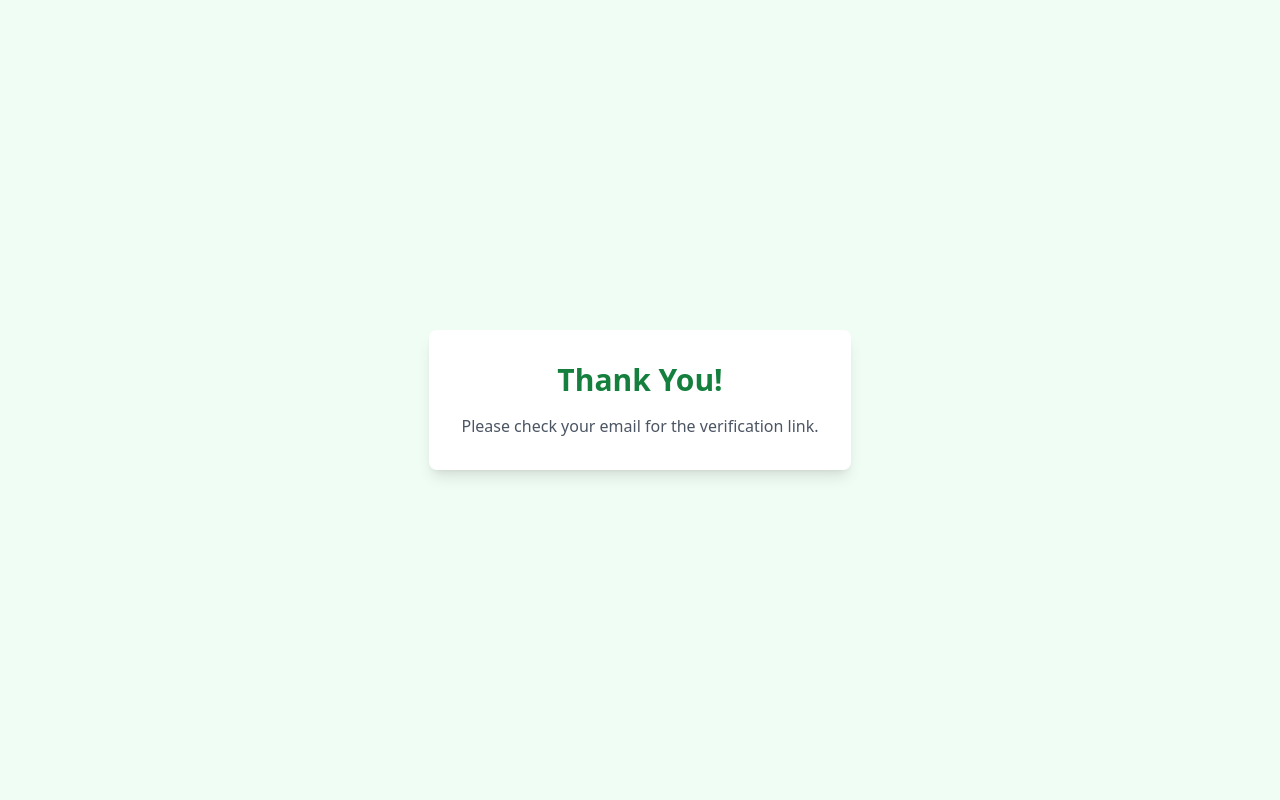
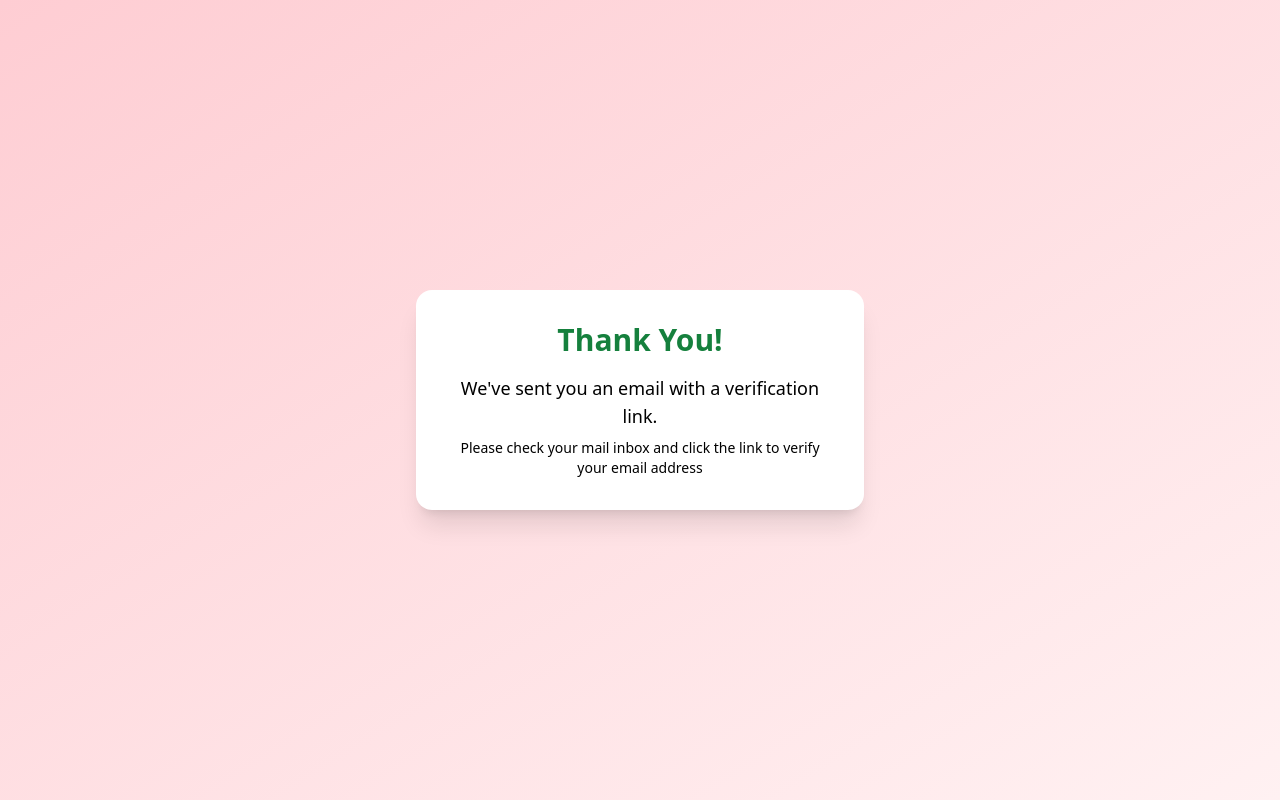
Before and after one commit to archanamd12/VerifyMe, a plain HTML site: page thank.html in a window 1280 px wide. Drawn offline with nearby package versions, Linux system fonts and the light colour scheme.

Commit message:
Update thank.html

```diff
--- a/thank.html
+++ b/thank.html
@@ -1,4 +1,3 @@
-<!-- frontend/thankyou.html -->
 <!DOCTYPE html>
 <html lang="en">
 <head>
@@ -7,12 +6,18 @@
   <title>Thank You</title>
   <script src="https://cdn.tailwindcss.com"></script>
 </head>
-<body class="bg-green-50 flex items-center justify-center min-h-screen">
 
-  <div class="bg-white p-8 rounded-lg shadow-lg text-center">
-    <h1 class="text-3xl font-bold text-green-700 mb-4">Thank You!</h1>
-    <p class="text-gray-600">Please check your email for the verification link.</p>
+<body class="bg-gradient-to-br from-rose-200 to-rose-50 min-h-screen flex flex-col items-center justify-center p-4">
+  <div class="bg-white shadow-xl rounded-2xl p-8 max-w-md text-center">
+    <h1 class="text-3xl font-bold text-green-700 mb-4">
+    Thank You!
+    </h1>
+    <p class="text-black-700 text-lg">
+      We've sent you an email with a verification link.
+    </p>
+
+    <p class="text-sm text-black-500 mt-2">
+      Please check your mail inbox and click the link to verify your email address </p>
   </div>
-
 </body>
 </html>
```
